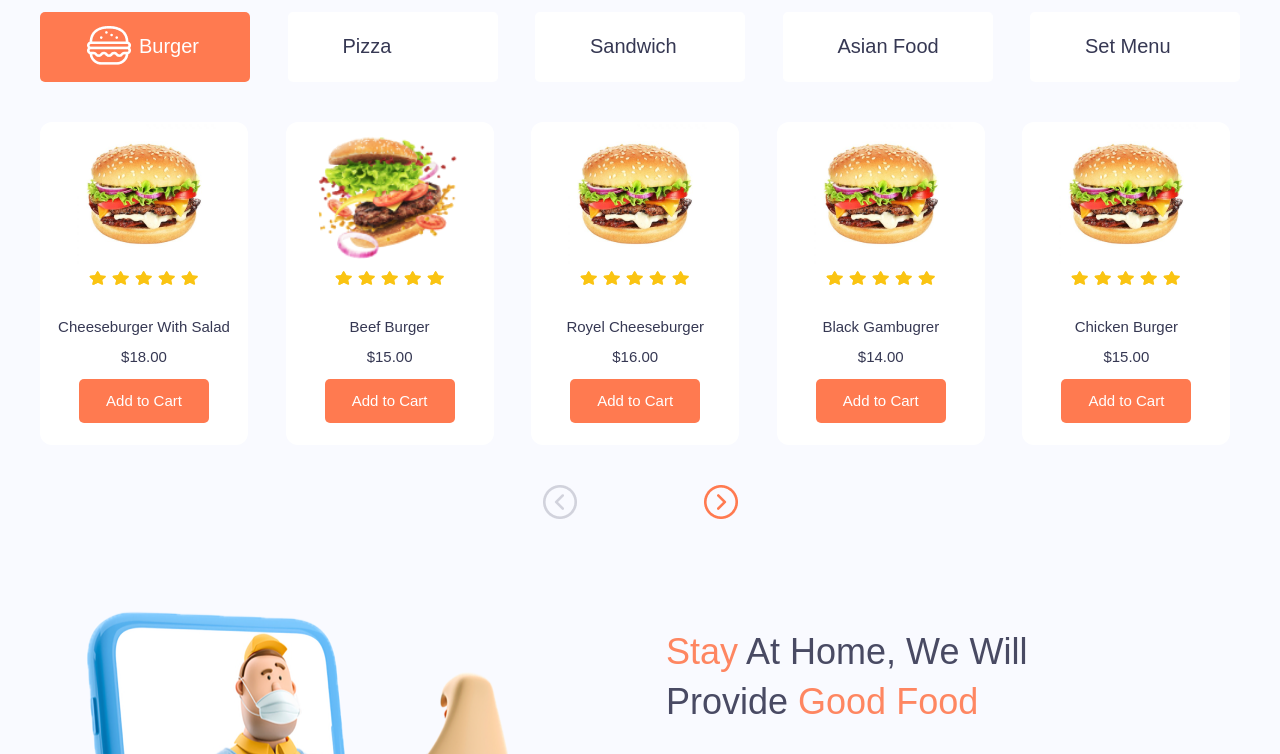
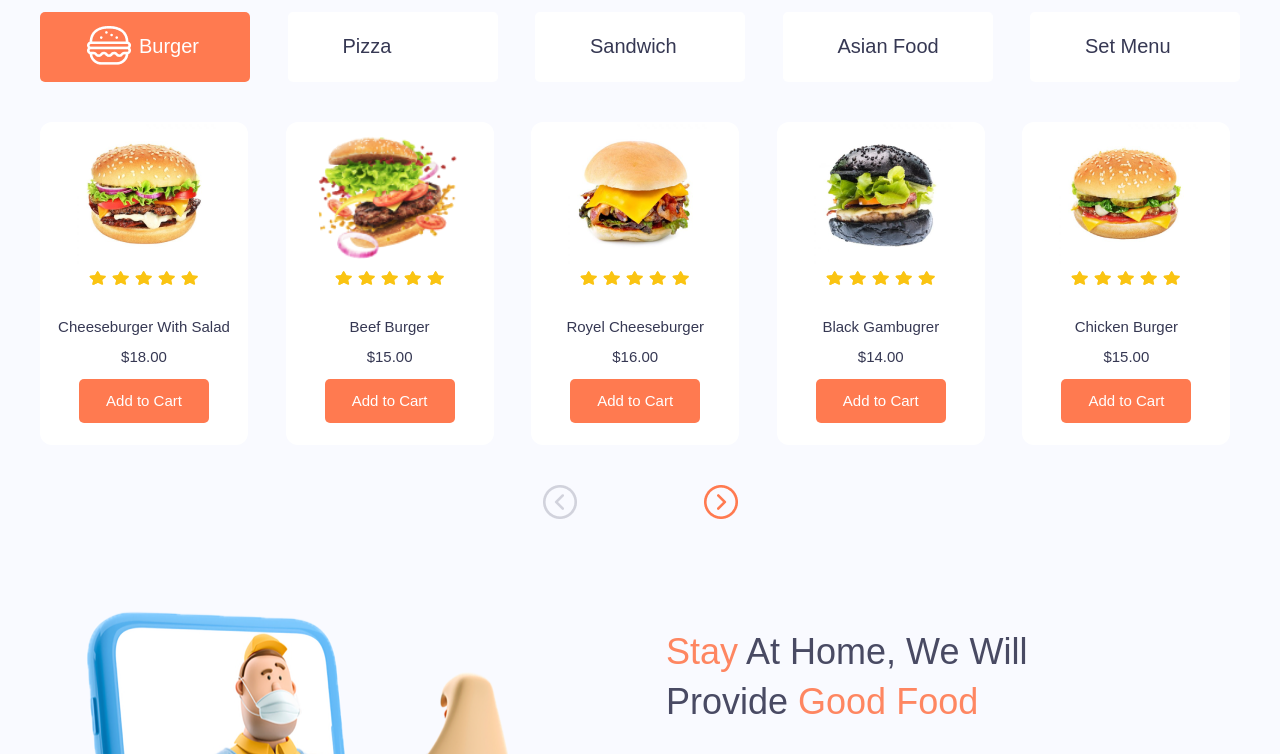
Before and after one commit to BestFart/project, a plain HTML site: page index.html in a window 1280 px wide. Shown: the part 1020-1774 px from the top of the page. Drawn offline with nearby package versions, Linux system fonts and the light colour scheme.

Commit message:
Add files via upload

```diff
--- a/css/basic.css
+++ b/css/basic.css
@@ -411,7 +411,7 @@ p {
     background: var(--color-text-accent);
 }
 
-.top-food-btn._icon::after {
+/* .top-food-btn._icon::after {
     content: "";
     display: block;
     width: 24px;
@@ -419,7 +419,7 @@ p {
     background-image: url(/images/arrow-small-right.png);
     background-repeat: no-repeat;
     background-size: contain;
-}
+} */
 
 .mobile-app {
     display: flex;
--- a/index.html
+++ b/index.html
@@ -134,7 +134,7 @@
                         </div>
                         <div class="swiper-slide">
                             <article class="product">
-                                <img src="images/Burger1.png" alt="burger" class="product-image">
+                                <img src="images/Burger3.png" alt="burger" class="product-image">
                                 <div class="product-rating">
                                     <img src="./images/Icons=Star.svg" alt="" width="20" height="20" loading="lazy">
                                     <img src="./images/Icons=Star.svg" alt="" width="20" height="20" loading="lazy">
@@ -149,7 +149,7 @@
                         </div>
                         <div class="swiper-slide">
                             <article class="product">
-                                <img src="images/Burger1.png" alt="burger" class="product-image">
+                                <img src="images/Burger4.png" alt="burger" class="product-image">
                                 <div class="product-rating">
                                     <img src="./images/Icons=Star.svg" alt="" width="20" height="20" loading="lazy">
                                     <img src="./images/Icons=Star.svg" alt="" width="20" height="20" loading="lazy">
@@ -164,7 +164,7 @@
                         </div>
                         <div class="swiper-slide">
                             <article class="product">
-                                <img src="images/Burger1.png" alt="burger" class="product-image">
+                                <img src="images/Burger5.png" alt="burger" class="product-image">
                                 <div class="product-rating">
                                     <img src="./images/Icons=Star.svg" alt="" width="20" height="20" loading="lazy">
                                     <img src="./images/Icons=Star.svg" alt="" width="20" height="20" loading="lazy">
@@ -209,7 +209,7 @@
                         </div>
                         <div class="swiper-slide">
                             <article class="product">
-                                <img src="images/Burger1.png" alt="burger" class="product-image">
+                                <img src="images/Burger3.png" alt="burger" class="product-image">
                                 <div class="product-rating">
                                     <img src="./images/Icons=Star.svg" alt="" width="20" height="20" loading="lazy">
                                     <img src="./images/Icons=Star.svg" alt="" width="20" height="20" loading="lazy">
@@ -224,7 +224,7 @@
                         </div>
                         <div class="swiper-slide">
                             <article class="product">
-                                <img src="images/Burger1.png" alt="burger" class="product-image">
+                                <img src="images/Burger4.png" alt="burger" class="product-image">
                                 <div class="product-rating">
                                     <img src="./images/Icons=Star.svg" alt="" width="20" height="20" loading="lazy">
                                     <img src="./images/Icons=Star.svg" alt="" width="20" height="20" loading="lazy">
@@ -239,7 +239,7 @@
                         </div>
                         <div class="swiper-slide">
                             <article class="product">
-                                <img src="images/Burger1.png" alt="burger" class="product-image">
+                                <img src="images/Burger5.png" alt="burger" class="product-image">
                                 <div class="product-rating">
                                     <img src="./images/Icons=Star.svg" alt="" width="20" height="20" loading="lazy">
                                     <img src="./images/Icons=Star.svg" alt="" width="20" height="20" loading="lazy">
```
